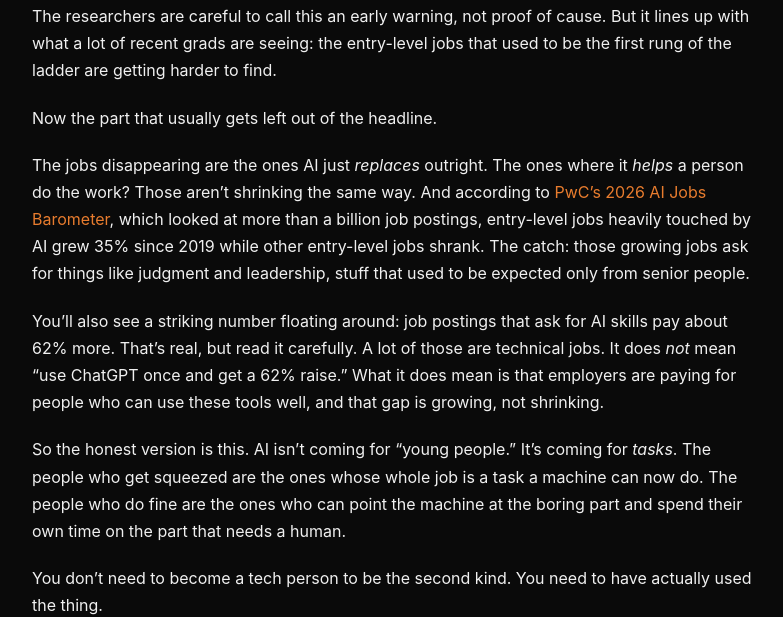
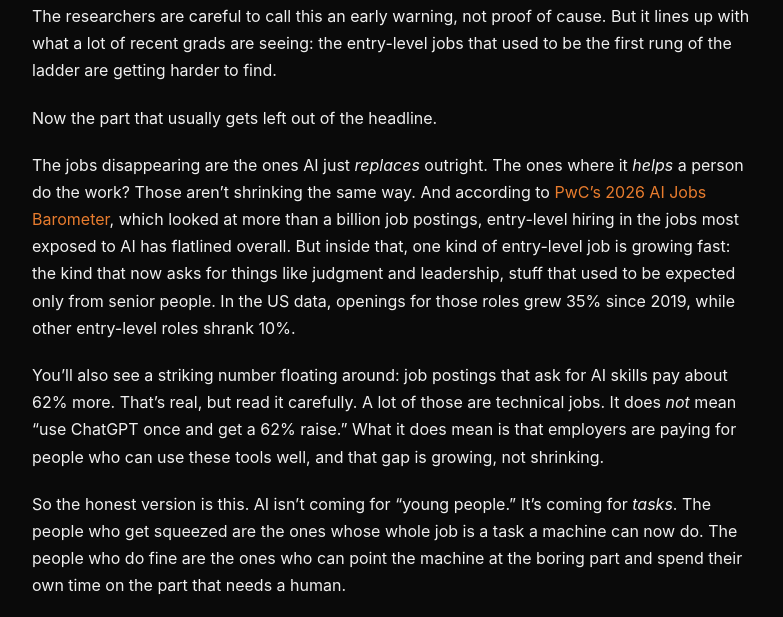
Before and after one commit to silasflorence1974-ctrl/masterofsomething, an Astro site: page /learn/the-wider-stuff/youre-right-to-be-mad-about-ai in a window 1280 px wide. Shown: the part 2246-2863 px from the top of the page, without its empty margins (248-1031 px from the left). Built offline with nearby package versions, Linux system fonts and the light colour scheme; Astro itself is replaced by a stand-in of ours.

Commit message:
Gen Z article: correct PwC 35% claim (seniorised entry-level roles, not all AI-touched ones) + dated correction note

```diff
--- a/src/content/articles/youre-right-to-be-mad-about-ai.md
+++ b/src/content/articles/youre-right-to-be-mad-about-ai.md
@@ -88,10 +88,12 @@ Now the part that usually gets left out of the headline.
 The jobs disappearing are the ones AI just *replaces* outright. The ones where
 it *helps* a person do the work? Those aren't shrinking the same way. And according
 to [PwC's 2026 AI Jobs Barometer](https://www.pwc.com/gx/en/news-room/press-releases/2026/pwc-2026-ai-jobs-barometer.html),
-which looked at more than a billion job postings, entry-level jobs heavily
-touched by AI grew 35% since 2019 while other entry-level jobs shrank. The
-catch: those growing jobs ask for things like judgment and leadership, stuff
-that used to be expected only from senior people.
+which looked at more than a billion job postings, entry-level hiring in the
+jobs most exposed to AI has flatlined overall. But inside that, one kind of
+entry-level job is growing fast: the kind that now asks for things like
+judgment and leadership, stuff that used to be expected only from senior
+people. In the US data, openings for those roles grew 35% since 2019, while
+other entry-level roles shrank 10%.
 
 You'll also see a striking number floating around: job postings that ask
 for AI skills pay about 62% more. That's real, but read it carefully. A lot of
@@ -227,6 +229,12 @@ you think.
 
 ---
 
+*Correction, September 28, 2026: An earlier version of this article said
+entry-level jobs heavily touched by AI grew 35% since 2019. PwC's figure
+covers a narrower group: entry-level roles in AI-exposed jobs that now ask for
+senior-level skills such as judgment and leadership. Overall entry-level
+hiring in those jobs has flatlined. The paragraph has been corrected.*
+
 **Sources:** [Gallup / Walton Family Foundation / GSV Ventures, 2026](https://news.gallup.com/poll/708224/gen-adoption-steady-skepticism-climbs.aspx) ·
 [Stanford Digital Economy Lab, "Canaries in the Coal Mine," Aug 2026](https://digitaleconomy.stanford.edu/news/canariesaug26/) ·
 [PwC 2026 Global AI Jobs Barometer](https://www.pwc.com/gx/en/news-room/press-releases/2026/pwc-2026-ai-jobs-barometer.html) ·
```
